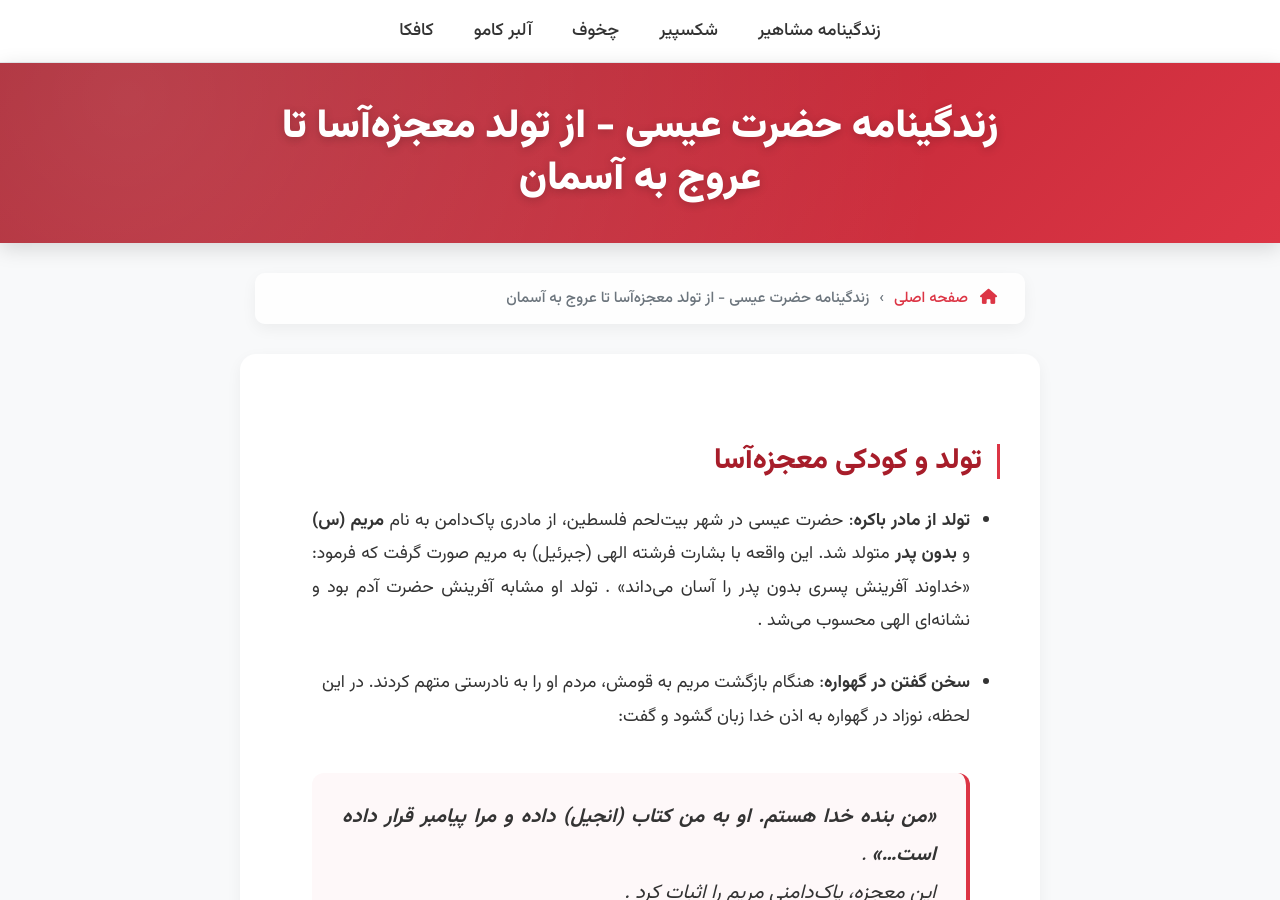
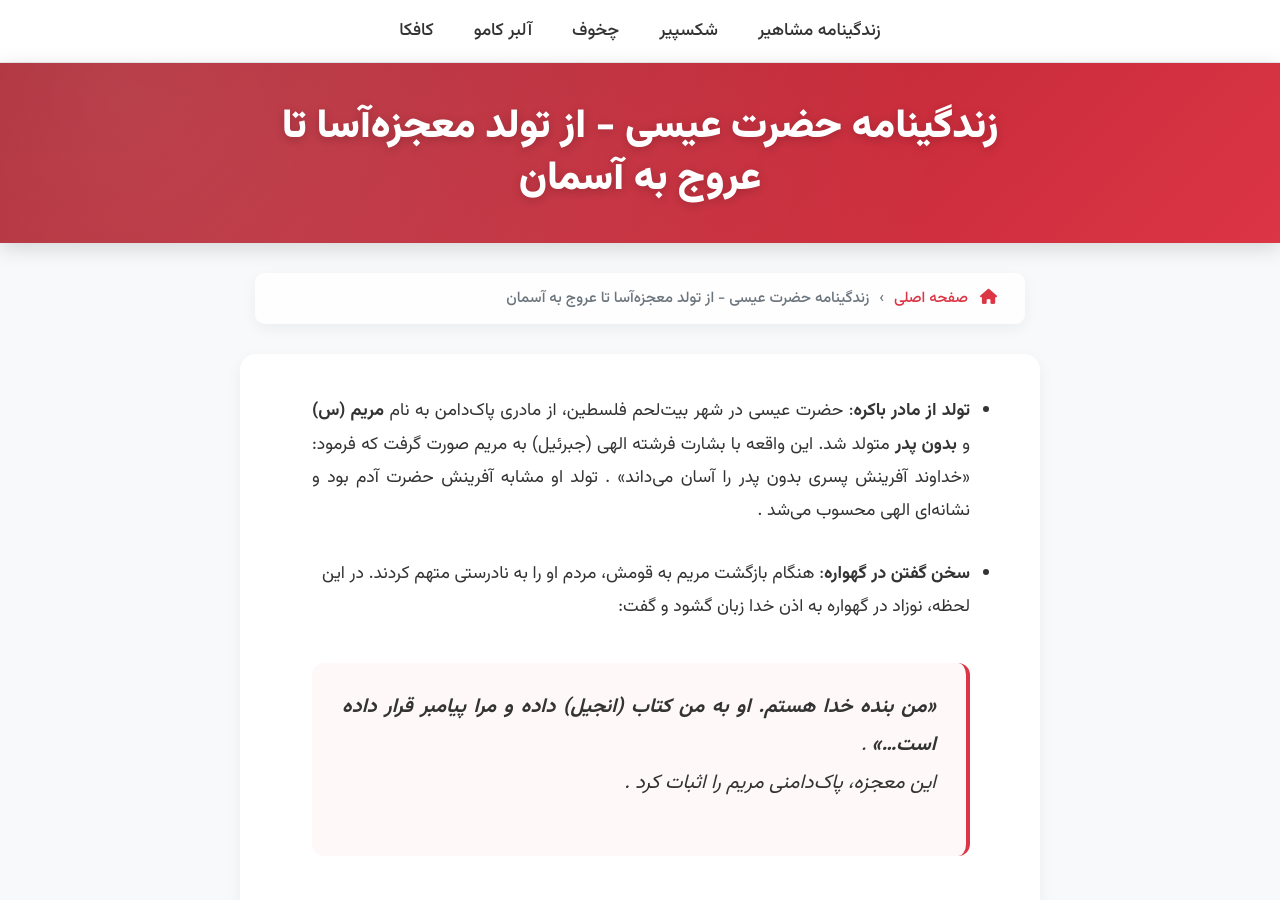
Before and after one commit to darkblog/darkblog.github.io, a Jekyll site: the page built from _posts/2025-7-14-90.md, in a window 1280 px wide and 900 px high. Built offline with Jekyll 4.4.1, drawn with Linux system fonts in a browser that asks for light colours.

Commit message:
Update 2025-7-14-90.md

```diff
--- a/_posts/2025-7-14-90.md
+++ b/_posts/2025-7-14-90.md
@@ -3,7 +3,6 @@ layout: post
 title: زندگینامه حضرت عیسی - از تولد معجزه‌آسا تا عروج به آسمان
 ---
 
-## تولد و کودکی معجزه‌آسا
 - **تولد از مادر باکره**: حضرت عیسی در شهر بیت‌لحم فلسطین، از مادری پاک‌دامن به نام **مریم (س)** و **بدون پدر** متولد شد. این واقعه با بشارت فرشته الهی (جبرئیل) به مریم صورت گرفت که فرمود: «خداوند آفرینش پسری بدون پدر را آسان می‌داند» . تولد او مشابه آفرینش حضرت آدم بود و نشانه‌ای الهی محسوب می‌شد .
 
 - **سخن گفتن در گهواره**: هنگام بازگشت مریم به قومش، مردم او را به نادرستی متهم کردند. در این لحظه، نوزاد در گهواره به اذن خدا زبان گشود و گفت:
```
